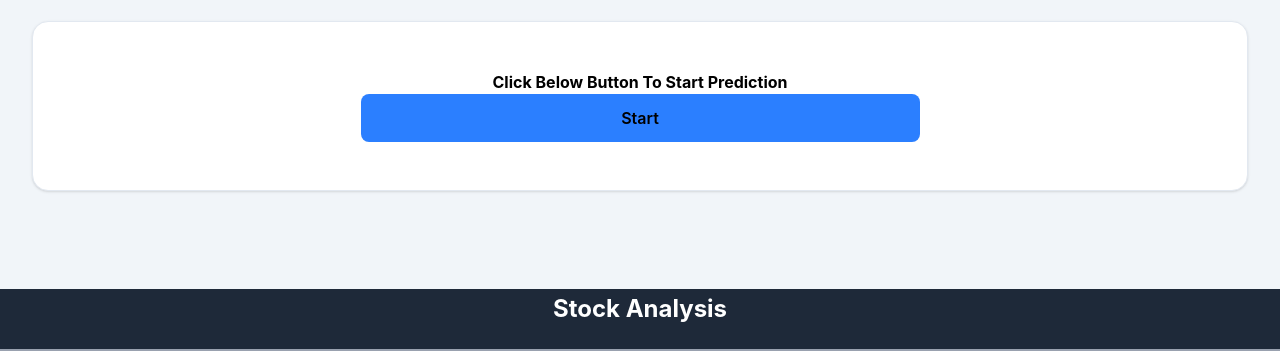
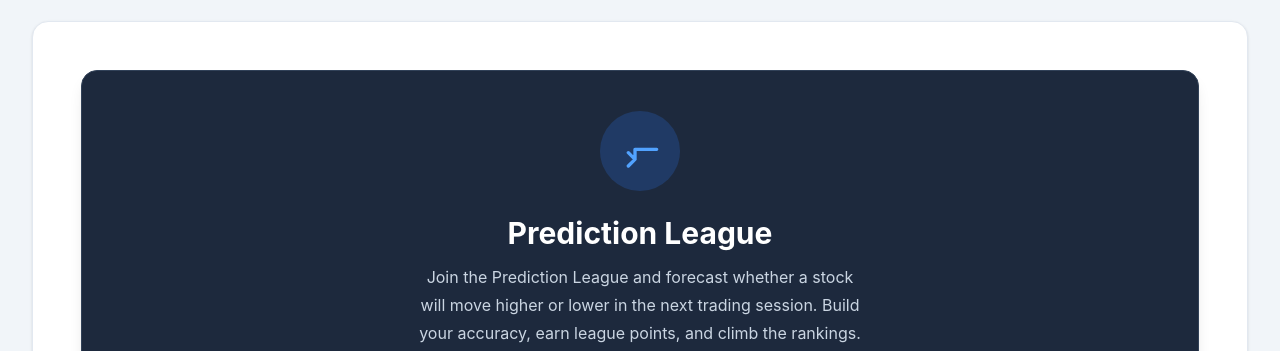
Before and after one commit to amansingh36645/Stock-Analyzer, a React (Vite) app: page /market in a window 1280 px wide. Shown: the part 601-952 px from the top of the page. Built offline with nearby package versions, Linux system fonts and the light colour scheme; no server answers.

Commit message:
added functionality into prediction league

```diff
--- a/src/components/Prediction.jsx
+++ b/src/components/Prediction.jsx
@@ -17,13 +17,15 @@ const Prediction = () => {
   const [predictData, setpredictData] = useState();
   const [result, setResult] = useState();
   const [isPrection, setisPrection] = useState();
-
+  const [isPrediction, setisPrediction] = useState(false);
+  const [isresultData, setisresultData] = useState();
 
   // window open resgister
   const registerPred = () => {
     localStorage.setItem("Registeration", "true");
     localStorage.setItem("Points", `1000`);
     setRegister(true);
+    setPoints(1000);
   };
 
   useEffect(() => {
@@ -46,7 +48,8 @@ const Prediction = () => {
   };
 
   useEffect(() => {
-    if (!predictData) { //!predictData?.status === "pending"
+    if (!predictData) {
+      //!predictData?.status === "pending"
       fetchStockPrice();
     }
   }, [register]);
@@ -61,7 +64,7 @@ const Prediction = () => {
       predictionDate: `${new Date().toLocaleString()}`,
       status: "pending",
     };
-
+    setisPrediction(true);
     localStorage.setItem("data", JSON.stringify(obj));
   };
 
@@ -70,7 +73,8 @@ const Prediction = () => {
     if (predictionData) {
       setpredictData(predictionData);
     }
-  }, []);
+
+  }, [isPrediction]);
 
   const checkResult = async () => {
     try {
@@ -82,6 +86,22 @@ const Prediction = () => {
       let chngPercentage = response.data["dp"];
       setPrice(data);
       setchngPrice(chngPercentage);
+
+      // store result in local storage
+
+      let obj = {
+        stock: `${predictData["stock"]}`,
+        prediction: `${predictData["prediction"]}`,
+        referencePrice: `${predictData["referencePrice"]}`,
+        submittedDate: `${new Date().toLocaleString()}`,
+        status: "completed",
+        pointsAwarded: true,
+        currentPrice: `${(data).toFixed(2)}`,
+        percentage : `${(chngPercentage).toFixed(2)}`,
+        pointCredited: `${result}`
+      };
+
+      localStorage.setItem("resultObj", JSON.stringify(obj));
 
       //calculation for prediction points and reward
 
@@ -106,7 +126,9 @@ const Prediction = () => {
         setPoints(finalValue);
         setisPrection("Correct");
       } else {
-        let finalValue = Math.floor(pointsValue - 20);
+        let result = chngPercentage * 10;
+        let finalValue = Math.floor(pointsValue - result);
+        localStorage.setItem("Points", JSON.stringify(finalValue));
         setPoints(finalValue);
         setisPrection("Wrong");
       }
@@ -114,12 +136,20 @@ const Prediction = () => {
       //updating ui using state
 
       setResult(true);
-      localStorage.setItem("Result", "True");
+      localStorage.setItem("Result", "true");
       console.log(response);
     } catch (error) {
       console.error(error);
     }
   };
+  //useffect for result data
+  useEffect(()=>{
+    let resultData = JSON.parse(localStorage.getItem("resultObj"));
+    if (resultData) {
+      setisresultData(resultData);
+    }
+
+  },[result])
 
   //reset prediction function
   const resetPrediction = () => {};
@@ -176,22 +206,24 @@ const Prediction = () => {
                 className={
                   predictData
                     ? "hidden"
-                    : "bg-white rounded-2xl shadow-lg border border-gray-200 p-6"
+                    : "bg-slate-800  border-slate-700 rounded-2xl shadow-lg border  p-6"
                 }
               >
-                <h2 className="text-2xl font-bold text-gray-800 mb-6">
+                <h2 className="text-2xl font-bold text-gray-200 mb-6">
                   Make Prediction
                 </h2>
 
                 <div className="space-y-12">
                   <div>
                     <p className="text-gray-500 text-sm">Stock</p>
-                    <h3 className="text-2xl font-bold">{name}.</h3>
+                    <h3 className="text-blue-400 text-2xl font-bold">
+                      {name}.
+                    </h3>
                   </div>
 
                   <div>
                     <p className="text-gray-500 text-sm">Current Price</p>
-                    <h2 className="text-3xl font-bold text-blue-900">
+                    <h2 className="text-3xl font-bold text-slate-400">
                       ${prevPrice}
                     </h2>
                   </div>
@@ -233,7 +265,7 @@ const Prediction = () => {
 
             {/* //result will display here */}
 
-            {result && (
+            {isresultData && (
               <div className="bg-slate-900 rounded-2xl border border-slate-700 p-6 w-full mx-auto shadow-xl">
                 {/* Header */}
                 <div className="flex justify-between items-center mb-6">
@@ -242,7 +274,7 @@ const Prediction = () => {
                       Prediction Result
                     </h2>
                     <p className="text-gray-400 text-sm">
-                      {predictData["stock"]}.
+                      {isresultData["stock"]}.
                     </p>
                   </div>
 
@@ -259,7 +291,7 @@ const Prediction = () => {
                     </p>
 
                     <h2 className="text-3xl font-bold text-white">
-                      ₹{predictData["referencePrice"]}
+                      ₹{isresultData["referencePrice"]}
                     </h2>
 
                     <p className="text-gray-500 mt-2">
@@ -271,7 +303,7 @@ const Prediction = () => {
                     <p className="text-gray-400 text-sm mb-2">Latest Price</p>
 
                     <h2 className="text-3xl font-bold text-white">
-                      ₹{price.toFixed(2)}
+                      ₹{(isresultData["currentPrice"])}
                     </h2>
 
                     <p className="text-gray-500 mt-2">Current market price</p>
@@ -285,7 +317,7 @@ const Prediction = () => {
                     <p className="text-gray-400 text-sm">Prediction</p>
 
                     <h3 className="text-green-400 text-xl font-bold mt-2">
-                      {predictData["prediction"]}
+                      {isresultData["prediction"]}
                     </h3>
                   </div>
 
@@ -293,7 +325,7 @@ const Prediction = () => {
                     <p className="text-gray-400 text-sm">Percentage Change</p>
 
                     <h3 className="text-green-400 text-xl font-bold mt-2">
-                      {chngPrice.toFixed(2)}%
+                      {(isresultData["percentage"])}%
                     </h3>
                   </div>
 
@@ -301,7 +333,7 @@ const Prediction = () => {
                     <p className="text-gray-400 text-sm">League Points</p>
 
                     <h3 className="text-green-400 text-xl font-bold mt-2">
-                      {Math.floor(chngPrice * 10)}
+                      {Math.floor((isresultData["percentage"]*10))}
                     </h3>
                   </div>
                 </div>
@@ -328,15 +360,19 @@ const Prediction = () => {
             )}
 
             {/* Ongoing Prediction */}
+            {predictData && (
               <div
                 className={
-                result === true
+                  isresultData?.status === "completed"
                     ? "hidden"
                     : "bg-linear-to-br from-blue-950 to-blue-700 rounded-2xl shadow-lg p-6 text-white"
                 }
               >
-              <h2 className="text-2xl font-bold mb-6">Ongoing Prediction</h2>
-              {predictData ? (
+                <div>
+                  <h2 className="text-2xl font-bold mb-6">
+                    Ongoing Prediction
+                  </h2>
+
                   <div className="space-y-5">
                     <div>
                       <p className="text-blue-200 text-sm">Stock</p>
@@ -389,64 +425,57 @@ const Prediction = () => {
                       Check Result
                     </button>
                   </div>
-              ) : (
-                // default page when nothing in ongoing prediction
-                <div className="space-y-5">
-                  <div>
-                    <p className="text-blue-200 text-sm">Stock</p>
-
-                    <h3 className="text-2xl font-bold">Apple Inc.</h3>
                 </div>
-
-                  <div className="flex justify-between">
-                    <div>
-                      <p className="text-blue-200 text-sm">Prediction</p>
-
-                      <h3 className="text-green-400 font-bold text-xl">UP</h3>
-                    </div>
-
-                    <div>
-                      <p className="text-blue-200 text-sm">Target Price</p>
-
-                      <h3 className="font-bold text-xl">$205</h3>
-                    </div>
-                  </div>
-
-                  <div>
-                    <p className="text-blue-200 text-sm">Submitted</p>
-
-                    <h3 className="font-semibold">Today • 11:24 AM</h3>
-                  </div>
-
-                  <div className="bg-white/10 rounded-xl p-4">
-                    <p className="text-blue-200 text-sm">Status</p>
-
-                    <h2 className="text-yellow-300 font-bold text-lg">
-                      Waiting for Market Close...
-                    </h2>
-                  </div>
-                  <button
-                    className="bg-gray-500 hover:bg-red-600 text-white px-2 py-3 rounded-xl font-semibold transition"
-                    value="DOWN"
-                  >
-                    Claim Points
-                  </button>
               </div>
             )}
           </div>
         </div>
+      ) : (
+        // <div className="flex flex-col justify-center items-center">
+        //   <h1 className="text-center font-bold">
+        //     Click Below Button To Start Prediction
+        //   </h1>
+
+        //   <button
+        //     className="bg-blue-500 hover:bg-blue-600 px-6 py-3 rounded-lg font-semibold transition w-1/2"
+        //     onClick={registerPred}
+        //   >
+        //     Start
+        //   </button>
+        // </div>
+        <div className="bg-slate-800 border border-slate-700 rounded-2xl p-10 flex flex-col items-center text-center shadow-lg  mx-auto">
+          <div className="w-20 h-20 rounded-full bg-blue-500/20 flex items-center justify-center mb-6">
+            <svg
+              xmlns="http://www.w3.org/2000/svg"
+              className="w-10 h-10 text-blue-400"
+              fill="none"
+              viewBox="0 0 24 24"
+              stroke="currentColor"
+              strokeWidth={2}
+            >
+              <path
+                strokeLinecap="round"
+                strokeLinejoin="round"
+                d="M9 17v-6h13M9 17l-4-4m4 4l-4 4"
+              />
+            </svg>
           </div>
-      ) : (
-        <div className="flex flex-col justify-center items-center">
-          <h1 className="text-center font-bold">
-            Click Below Button To Start Prediction
-          </h1>
+
+          <h2 className="text-3xl font-bold text-white mb-3">
+            Prediction League
+          </h2>
+
+          <p className="text-slate-300 max-w-md leading-7 mb-8">
+            Join the Prediction League and forecast whether a stock will move
+            higher or lower in the next trading session. Build your accuracy,
+            earn league points, and climb the rankings.
+          </p>
 
           <button
-            className="bg-blue-500 hover:bg-blue-600 px-6 py-3 rounded-lg font-semibold transition w-1/2"
             onClick={registerPred}
+            className="w-full bg-blue-600 hover:bg-blue-700 transition-all duration-300 py-4 rounded-xl font-semibold text-lg shadow-lg hover:shadow-blue-500/30"
           >
-            Start
+            Start Prediction
           </button>
         </div>
       )}
```
Lines whose indentation alone changed are shown as unchanged.
